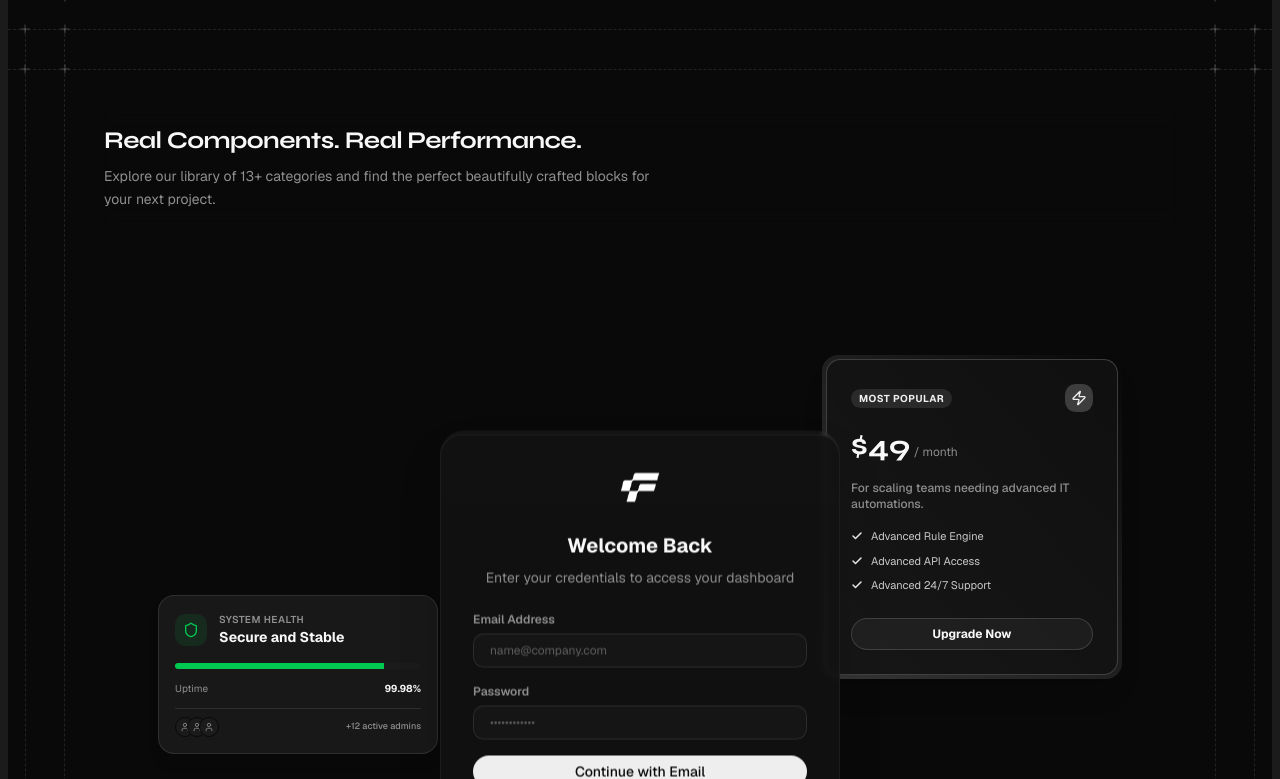
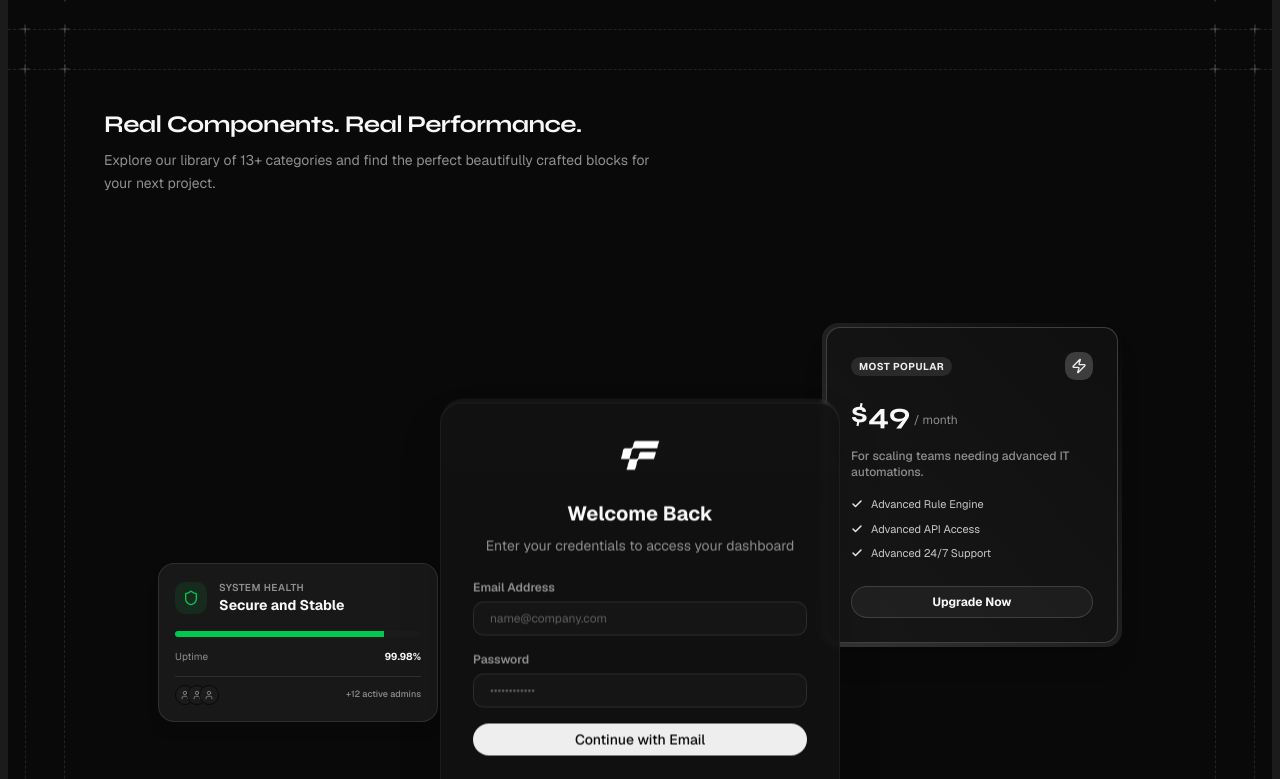
Before and after one commit to arkcabin/freddy-ui, a Next.js app: page / in a window 1280 px wide. Shown: the part 1241-2020 px from the top of the page. Built offline with nearby package versions, Linux system fonts and the light colour scheme.

Commit message:
refactor: remove sticky positioning and backdrop styling from section header

```diff
--- a/components/section-header.tsx
+++ b/components/section-header.tsx
@@ -14,7 +14,7 @@ export function SectionHeader({
   return (
     <div
       className={cn(
-        "-mx-4 sticky top-14 z-20 mb-8 bg-background/80 px-4 py-4 text-left backdrop-blur-md",
+        "mb-8 text-left",
         className
       )}
     >
```
